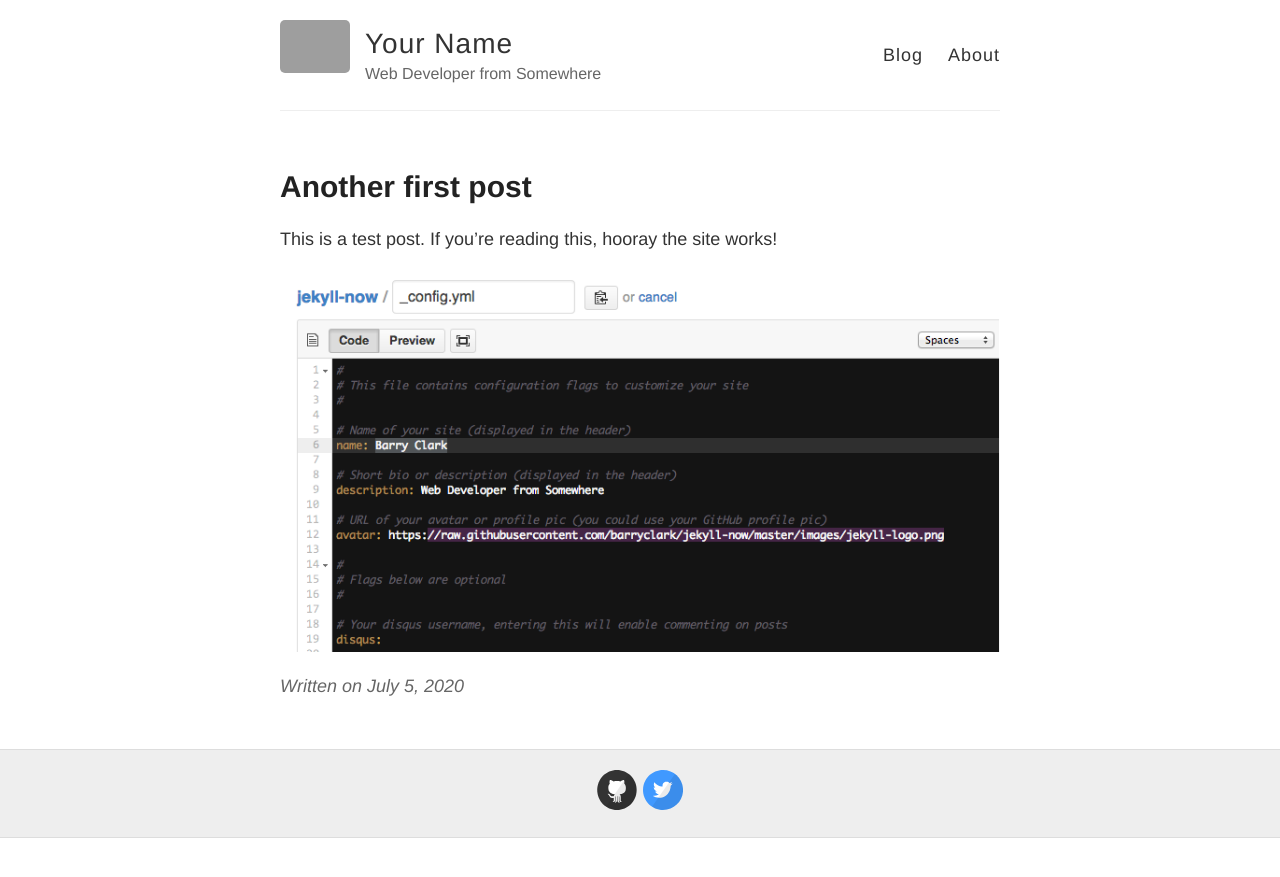
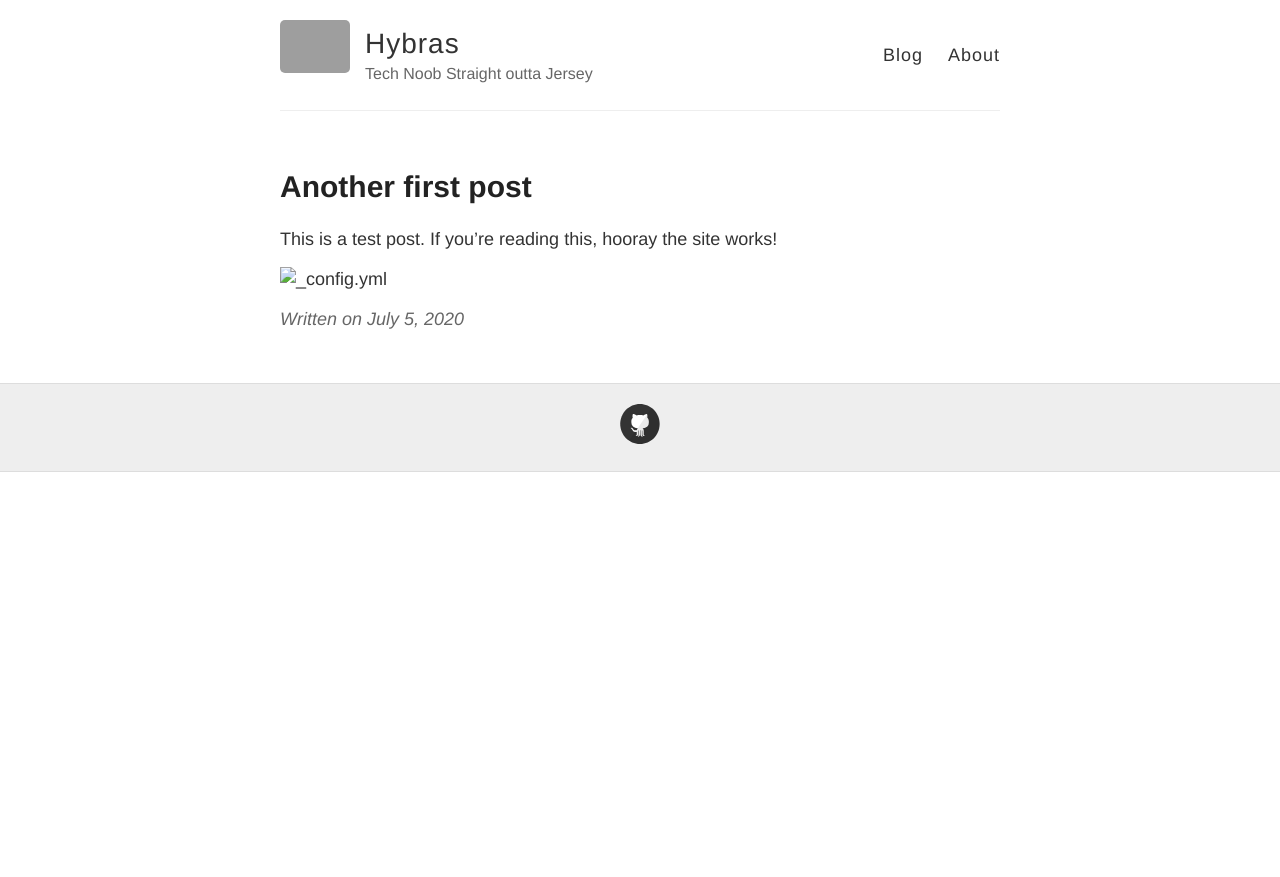
Before and after one commit to hybras/hybras.github.io, a Jekyll site: the page built from _posts/2020-7-5-Hello-World.md, in a window 1280 px wide. Shown: the top 877 px of the page. Built offline with Jekyll 4.4.1, drawn with Linux system fonts in a browser that asks for light colours; grey boxes are pictures that could not be loaded.

Commit message:
Remove old config

```diff
--- a/_config.yml
+++ b/_config.yml
@@ -3,13 +3,13 @@
 #
 
 # Name of your site (displayed in the header)
-name: Your Name
+name: Hybras
 
 # Short bio or description (displayed in the header)
-description: Web Developer from Somewhere
+description: Tech Noob Straight outta Jersey
 
 # URL of your avatar or profile pic (you could use your GitHub profile pic)
-avatar: https://raw.githubusercontent.com/barryclark/jekyll-now/master/images/jekyll-logo.png
+avatar: https://raw.githubusercontent.com/hybras/hybras.github.io/master/images/profile.jpeg
 
 #
 # Flags below are optional
@@ -21,16 +21,15 @@ footer-links:
   email:
   facebook:
   flickr:
-  github: barryclark/jekyll-now
+  github: hybras
   instagram:
   linkedin:
   pinterest:
   rss: # just type anything here for a working RSS icon
-  twitter: jekyllrb
+  twitter:
   stackoverflow: # your stackoverflow profile, e.g. "users/50476/bart-kiers"
   youtube: # channel/<your_long_string> or user/<user-name>
   googleplus: # anything in your profile username that comes after plus.google.com/
-
 
 # Enter your Disqus shortname (not your username) to enable commenting on posts
 # You can find your shortname on the Settings page of your Disqus account
@@ -66,7 +65,7 @@ kramdown:
   syntax_highlighter: rouge
   syntax_highlighter_opts:
     # Use existing pygments syntax highlighting css
-    css_class: 'highlight'
+    css_class: "highlight"
 
 # Set the Sass partials directory, as we're using @imports
 sass:
```
Also changed, not shown: images/config.png (deleted), images/first-post.png (deleted), images/jekyll-logo.png (deleted), images/jekyll-now-theme-screenshot.jpg (deleted), images/profile.jpg (added), images/step1.gif (deleted).
